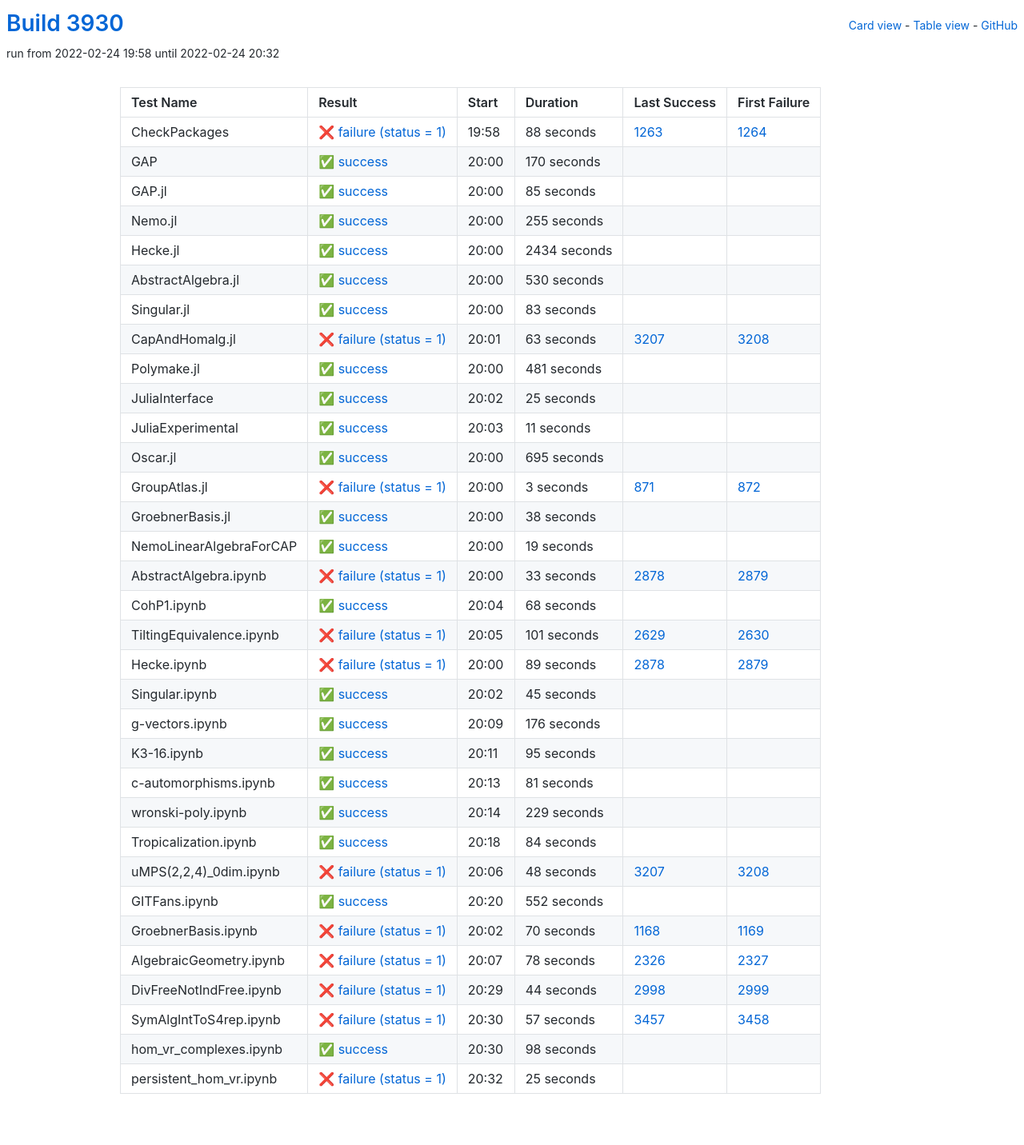
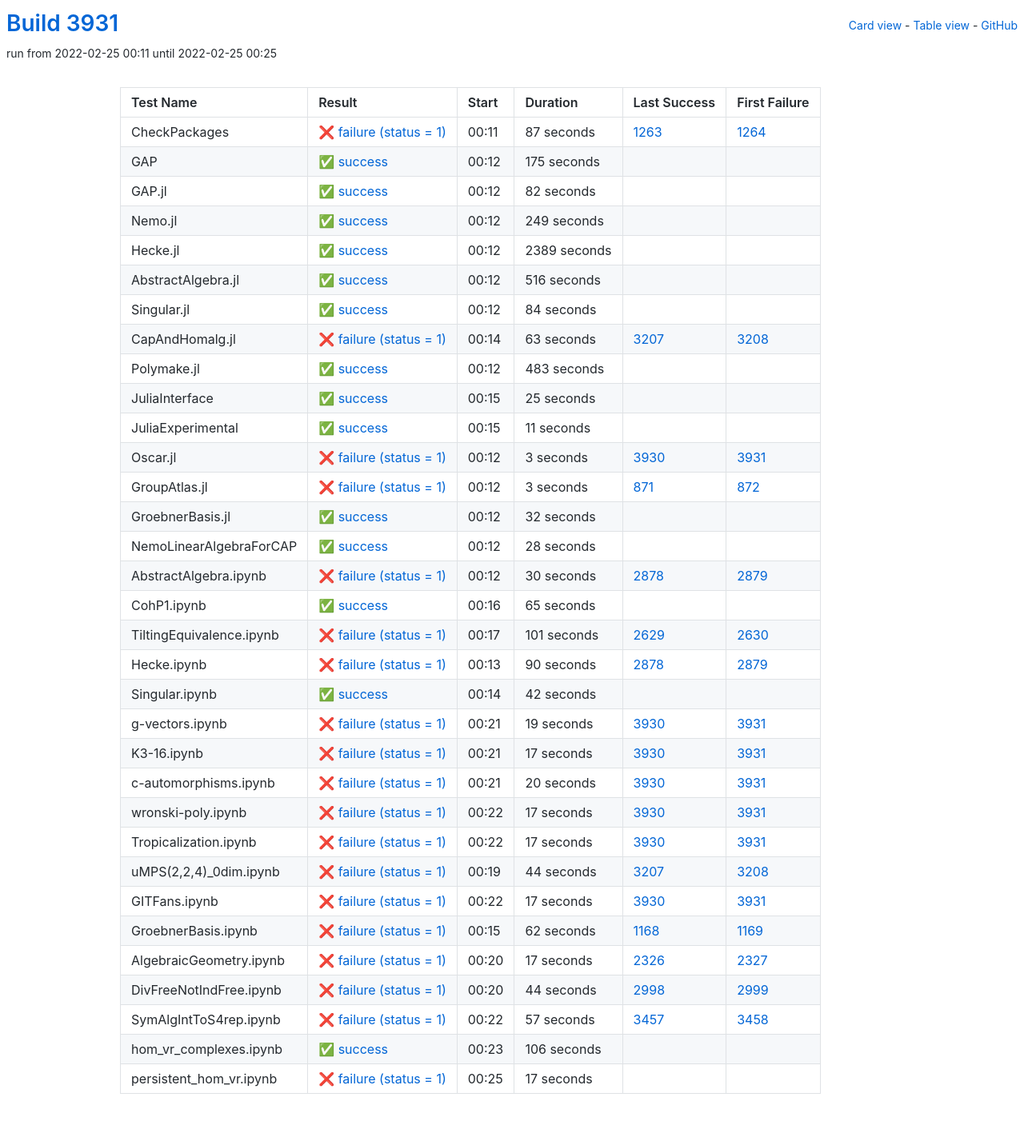
Before and after one commit to oscar-system/oscar-ci-status-stable, a Jekyll site: the page built from table.html, in a window 1280 px wide. Shown: the whole page at 80% size. Built offline with Jekyll 4.4.1, drawn with Linux system fonts in a browser that asks for light colours.

Commit message:
Build #3931

```diff
--- a/_data/ci.yml
+++ b/_data/ci.yml
@@ -1,6 +1,6 @@
 ---
-build: 3930
-build_url: https://oscarci.mathematik.uni-kl.de/job/oscar-stable/3930/
+build: 3931
+build_url: https://oscarci.mathematik.uni-kl.de/job/oscar-stable/3931/
 job: oscar-stable
 organization: oscar-system
 repo: oscar-ci-status-stable
@@ -8,92 +8,92 @@ repourl: https://github.com/oscar-system/oscar-ci-status-stable
 tests:
 - name: CheckPackages
   id: checkpackages
-  log: https://oscarci.mathematik.uni-kl.de/job/oscar-stable/3930/artifact/logs/build-3930/CheckPackages.log
-  start: 2022-02-24 19:58
+  log: https://oscarci.mathematik.uni-kl.de/job/oscar-stable/3931/artifact/logs/build-3931/CheckPackages.log
+  start: 2022-02-25 00:11
   success: false
   exitcode: 1
   status: failure
-  duration: 88
+  duration: 87
   last_success: 1263
   last_success_url: https://oscarci.mathematik.uni-kl.de/job/oscar-stable/1263/
   first_failure: 1264
   first_failure_url: https://oscarci.mathematik.uni-kl.de/job/oscar-stable/1264/
 - name: GAP
   id: gap
-  log: https://oscarci.mathematik.uni-kl.de/job/oscar-stable/3930/artifact/logs/build-3930/GAP.log
-  start: 2022-02-24 20:00
+  log: https://oscarci.mathematik.uni-kl.de/job/oscar-stable/3931/artifact/logs/build-3931/GAP.log
+  start: 2022-02-25 00:12
   success: true
   exitcode: 0
   status: success
-  duration: 170
+  duration: 175
   last_success: false
   last_success_url:
   first_failure: false
   first_failure_url:
 - name: GAP.jl
   id: gap-jl
-  log: https://oscarci.mathematik.uni-kl.de/job/oscar-stable/3930/artifact/logs/build-3930/GAP.jl.log
-  start: 2022-02-24 20:00
+  log: https://oscarci.mathematik.uni-kl.de/job/oscar-stable/3931/artifact/logs/build-3931/GAP.jl.log
+  start: 2022-02-25 00:12
   success: true
   exitcode: 0
   status: success
-  duration: 85
+  duration: 82
   last_success: false
   last_success_url:
   first_failure: false
   first_failure_url:
 - name: Nemo.jl
   id: nemo-jl
-  log: https://oscarci.mathematik.uni-kl.de/job/oscar-stable/3930/artifact/logs/build-3930/Nemo.jl.log
-  start: 2022-02-24 20:00
+  log: https://oscarci.mathematik.uni-kl.de/job/oscar-stable/3931/artifact/logs/build-3931/Nemo.jl.log
+  start: 2022-02-25 00:12
   success: true
   exitcode: 0
   status: success
-  duration: 255
+  duration: 249
   last_success: false
   last_success_url:
   first_failure: false
   first_failure_url:
 - name: Hecke.jl
   id: hecke-jl
-  log: https://oscarci.mathematik.uni-kl.de/job/oscar-stable/3930/artifact/logs/build-3930/Hecke.jl.log
-  start: 2022-02-24 20:00
+  log: https://oscarci.mathematik.uni-kl.de/job/oscar-stable/3931/artifact/logs/build-3931/Hecke.jl.log
+  start: 2022-02-25 00:12
   success: true
   exitcode: 0
   status: success
-  duration: 2434
+  duration: 2389
   last_success: false
   last_success_url:
   first_failure: false
   first_failure_url:
 - name: AbstractAlgebra.jl
   id: abstractalgebra-jl
-  log: https://oscarci.mathematik.uni-kl.de/job/oscar-stable/3930/artifact/logs/build-3930/AbstractAlgebra.jl.log
-  start: 2022-02-24 20:00
+  log: https://oscarci.mathematik.uni-kl.de/job/oscar-stable/3931/artifact/logs/build-3931/AbstractAlgebra.jl.log
+  start: 2022-02-25 00:12
   success: true
   exitcode: 0
   status: success
-  duration: 530
+  duration: 516
   last_success: false
   last_success_url:
   first_failure: false
   first_failure_url:
 - name: Singular.jl
   id: singular-jl
-  log: https://oscarci.mathematik.uni-kl.de/job/oscar-stable/3930/artifact/logs/build-3930/Singular.jl.log
-  start: 2022-02-24 20:00
+  log: https://oscarci.mathematik.uni-kl.de/job/oscar-stable/3931/artifact/logs/build-3931/Singular.jl.log
+  start: 2022-02-25 00:12
   success: true
   exitcode: 0
   status: success
-  duration: 83
+  duration: 84
   last_success: false
   last_success_url:
   first_failure: false
   first_failure_url:
 - name: CapAndHomalg.jl
   id: capandhomalg-jl
-  log: https://oscarci.mathematik.uni-kl.de/job/oscar-stable/3930/artifact/logs/build-3930/CapAndHomalg.jl.log
-  start: 2022-02-24 20:01
+  log: https://oscarci.mathematik.uni-kl.de/job/oscar-stable/3931/artifact/logs/build-3931/CapAndHomalg.jl.log
+  start: 2022-02-25 00:14
   success: false
   exitcode: 1
   status: failure
@@ -104,20 +104,20 @@ tests:
   first_failure_url: https://oscarci.mathematik.uni-kl.de/job/oscar-stable/3208/
 - name: Polymake.jl
   id: polymake-jl
-  log: https://oscarci.mathematik.uni-kl.de/job/oscar-stable/3930/artifact/logs/build-3930/Polymake.jl.log
-  start: 2022-02-24 20:00
+  log: https://oscarci.mathematik.uni-kl.de/job/oscar-stable/3931/artifact/logs/build-3931/Polymake.jl.log
+  start: 2022-02-25 00:12
   success: true
   exitcode: 0
   status: success
-  duration: 481
+  duration: 483
   last_success: false
   last_success_url:
   first_failure: false
   first_failure_url:
 - name: JuliaInterface
   id: juliainterface
-  log: https://oscarci.mathematik.uni-kl.de/job/oscar-stable/3930/artifact/logs/build-3930/JuliaInterface.log
-  start: 2022-02-24 20:02
+  log: https://oscarci.mathematik.uni-kl.de/job/oscar-stable/3931/artifact/logs/build-3931/JuliaInterface.log
+  start: 2022-02-25 00:15
   success: true
   exitcode: 0
   status: success
@@ -128,8 +128,8 @@ tests:
   first_failure_url:
 - name: JuliaExperimental
   id: juliaexperimental
-  log: https://oscarci.mathematik.uni-kl.de/job/oscar-stable/3930/artifact/logs/build-3930/JuliaExperimental.log
-  start: 2022-02-24 20:03
+  log: https://oscarci.mathematik.uni-kl.de/job/oscar-stable/3931/artifact/logs/build-3931/JuliaExperimental.log
+  start: 2022-02-25 00:15
   success: true
   exitcode: 0
   status: success
@@ -140,20 +140,20 @@ tests:
   first_failure_url:
 - name: Oscar.jl
   id: oscar-jl
-  log: https://oscarci.mathematik.uni-kl.de/job/oscar-stable/3930/artifact/logs/build-3930/Oscar.jl.log
-  start: 2022-02-24 20:00
-  success: true
-  exitcode: 0
-  status: success
-  duration: 695
-  last_success: false
-  last_success_url:
-  first_failure: false
-  first_failure_url:
+  log: https://oscarci.mathematik.uni-kl.de/job/oscar-stable/3931/artifact/logs/build-3931/Oscar.jl.log
+  start: 2022-02-25 00:12
+  success: false
+  exitcode: 1
+  status: failure
+  duration: 3
+  last_success: 3930
+  last_success_url: https://oscarci.mathematik.uni-kl.de/job/oscar-stable/3930/
+  first_failure: 3931
+  first_failure_url: https://oscarci.mathematik.uni-kl.de/job/oscar-stable/3931/
 - name: GroupAtlas.jl
   id: groupatlas-jl
-  log: https://oscarci.mathematik.uni-kl.de/job/oscar-stable/3930/artifact/logs/build-3930/GroupAtlas.jl.log
-  start: 2022-02-24 20:00
+  log: https://oscarci.mathematik.uni-kl.de/job/oscar-stable/3931/artifact/logs/build-3931/GroupAtlas.jl.log
+  start: 2022-02-25 00:12
   success: false
   exitcode: 1
   status: failure
@@ -164,56 +164,56 @@ tests:
   first_failure_url: https://oscarci.mathematik.uni-kl.de/job/oscar-stable/872/
 - name: GroebnerBasis.jl
   id: groebnerbasis-jl
-  log: https://oscarci.mathematik.uni-kl.de/job/oscar-stable/3930/artifact/logs/build-3930/GroebnerBasis.jl.log
-  start: 2022-02-24 20:00
+  log: https://oscarci.mathematik.uni-kl.de/job/oscar-stable/3931/artifact/logs/build-3931/GroebnerBasis.jl.log
+  start: 2022-02-25 00:12
   success: true
   exitcode: 0
   status: success
-  duration: 38
+  duration: 32
   last_success: false
   last_success_url:
   first_failure: false
   first_failure_url:
 - name: NemoLinearAlgebraForCAP
   id: nemolinearalgebraforcap
-  log: https://oscarci.mathematik.uni-kl.de/job/oscar-stable/3930/artifact/logs/build-3930/NemoLinearAlgebraForCAP.log
-  start: 2022-02-24 20:00
+  log: https://oscarci.mathematik.uni-kl.de/job/oscar-stable/3931/artifact/logs/build-3931/NemoLinearAlgebraForCAP.log
+  start: 2022-02-25 00:12
   success: true
   exitcode: 0
   status: success
-  duration: 19
+  duration: 28
   last_success: false
   last_success_url:
   first_failure: false
   first_failure_url:
 - name: AbstractAlgebra.ipynb
   id: abstractalgebra-ipynb
-  log: https://oscarci.mathematik.uni-kl.de/job/oscar-stable/3930/artifact/logs/build-3930/AbstractAlgebra.ipynb.log
-  start: 2022-02-24 20:00
+  log: https://oscarci.mathematik.uni-kl.de/job/oscar-stable/3931/artifact/logs/build-3931/AbstractAlgebra.ipynb.log
+  start: 2022-02-25 00:12
   success: false
   exitcode: 1
   status: failure
-  duration: 33
+  duration: 30
   last_success: 2878
   last_success_url: https://oscarci.mathematik.uni-kl.de/job/oscar-stable/2878/
   first_failure: 2879
   first_failure_url: https://oscarci.mathematik.uni-kl.de/job/oscar-stable/2879/
 - name: CohP1.ipynb
   id: cohp1-ipynb
-  log: https://oscarci.mathematik.uni-kl.de/job/oscar-stable/3930/artifact/logs/build-3930/CohP1.ipynb.log
-  start: 2022-02-24 20:04
+  log: https://oscarci.mathematik.uni-kl.de/job/oscar-stable/3931/artifact/logs/build-3931/CohP1.ipynb.log
+  start: 2022-02-25 00:16
   success: true
   exitcode: 0
   status: success
-  duration: 68
+  duration: 65
   last_success: false
   last_success_url:
   first_failure: false
   first_failure_url:
 - name: TiltingEquivalence.ipynb
   id: tiltingequivalence-ipynb
-  log: https://oscarci.mathematik.uni-kl.de/job/oscar-stable/3930/artifact/logs/build-3930/TiltingEquivalence.ipynb.log
-  start: 2022-02-24 20:05
+  log: https://oscarci.mathematik.uni-kl.de/job/oscar-stable/3931/artifact/logs/build-3931/TiltingEquivalence.ipynb.log
+  start: 2022-02-25 00:17
   success: false
   exitcode: 1
   status: failure
@@ -224,140 +224,140 @@ tests:
   first_failure_url: https://oscarci.mathematik.uni-kl.de/job/oscar-stable/2630/
 - name: Hecke.ipynb
   id: hecke-ipynb
-  log: https://oscarci.mathematik.uni-kl.de/job/oscar-stable/3930/artifact/logs/build-3930/Hecke.ipynb.log
-  start: 2022-02-24 20:00
+  log: https://oscarci.mathematik.uni-kl.de/job/oscar-stable/3931/artifact/logs/build-3931/Hecke.ipynb.log
+  start: 2022-02-25 00:13
   success: false
   exitcode: 1
   status: failure
-  duration: 89
+  duration: 90
   last_success: 2878
   last_success_url: https://oscarci.mathematik.uni-kl.de/job/oscar-stable/2878/
   first_failure: 2879
   first_failure_url: https://oscarci.mathematik.uni-kl.de/job/oscar-stable/2879/
 - name: Singular.ipynb
   id: singular-ipynb
-  log: https://oscarci.mathematik.uni-kl.de/job/oscar-stable/3930/artifact/logs/build-3930/Singular.ipynb.log
-  start: 2022-02-24 20:02
+  log: https://oscarci.mathematik.uni-kl.de/job/oscar-stable/3931/artifact/logs/build-3931/Singular.ipynb.log
+  start: 2022-02-25 00:14
   success: true
   exitcode: 0
   status: success
-  duration: 45
+  duration: 42
   last_success: false
   last_success_url:
   first_failure: false
   first_failure_url:
 - name: g-vectors.ipynb
   id: g-vectors-ipynb
-  log: https://oscarci.mathematik.uni-kl.de/job/oscar-stable/3930/artifact/logs/build-3930/g-vectors.ipynb.log
-  start: 2022-02-24 20:09
-  success: true
-  exitcode: 0
-  status: success
-  duration: 176
-  last_success: false
-  last_success_url:
-  first_failure: false
-  first_failure_url:
-- name: K3-16.ipynb
-  id: k3-16-ipynb
-  log: https://oscarci.mathematik.uni-kl.de/job/oscar-stable/3930/artifact/logs/build-3930/K3-16.ipynb.log
-  start: 2022-02-24 20:11
-  success: true
-  exitcode: 0
-  status: success
-  duration: 95
-  last_success: false
-  last_success_url:
-  first_failure: false
-  first_failure_url:
-- name: c-automorphisms.ipynb
-  id: c-automorphisms-ipynb
-  log: https://oscarci.mathematik.uni-kl.de/job/oscar-stable/3930/artifact/logs/build-3930/c-automorphisms.ipynb.log
-  start: 2022-02-24 20:13
-  success: true
-  exitcode: 0
-  status: success
-  duration: 81
-  last_success: false
-  last_success_url:
-  first_failure: false
-  first_failure_url:
-- name: wronski-poly.ipynb
-  id: wronski-poly-ipynb
-  log: https://oscarci.mathematik.uni-kl.de/job/oscar-stable/3930/artifact/logs/build-3930/wronski-poly.ipynb.log
-  start: 2022-02-24 20:14
-  success: true
-  exitcode: 0
-  status: success
-  duration: 229
-  last_success: false
-  last_success_url:
-  first_failure: false
-  first_failure_url:
-- name: Tropicalization.ipynb
-  id: tropicalization-ipynb
-  log: https://oscarci.mathematik.uni-kl.de/job/oscar-stable/3930/artifact/logs/build-3930/Tropicalization.ipynb.log
-  start: 2022-02-24 20:18
-  success: true
-  exitcode: 0
-  status: success
-  duration: 84
-  last_success: false
-  last_success_url:
-  first_failure: false
-  first_failure_url:
-- name: uMPS(2,2,4)_0dim.ipynb
-  id: umps-2-2-4-0dim-ipynb
-  log: https://oscarci.mathematik.uni-kl.de/job/oscar-stable/3930/artifact/logs/build-3930/uMPS-2-2-4-_0dim.ipynb.log
-  start: 2022-02-24 20:06
+  log: https://oscarci.mathematik.uni-kl.de/job/oscar-stable/3931/artifact/logs/build-3931/g-vectors.ipynb.log
+  start: 2022-02-25 00:21
   success: false
   exitcode: 1
   status: failure
-  duration: 48
+  duration: 19
+  last_success: 3930
+  last_success_url: https://oscarci.mathematik.uni-kl.de/job/oscar-stable/3930/
+  first_failure: 3931
+  first_failure_url: https://oscarci.mathematik.uni-kl.de/job/oscar-stable/3931/
+- name: K3-16.ipynb
+  id: k3-16-ipynb
+  log: https://oscarci.mathematik.uni-kl.de/job/oscar-stable/3931/artifact/logs/build-3931/K3-16.ipynb.log
+  start: 2022-02-25 00:21
+  success: false
+  exitcode: 1
+  status: failure
+  duration: 17
+  last_success: 3930
+  last_success_url: https://oscarci.mathematik.uni-kl.de/job/oscar-stable/3930/
+  first_failure: 3931
+  first_failure_url: https://oscarci.mathematik.uni-kl.de/job/oscar-stable/3931/
+- name: c-automorphisms.ipynb
+  id: c-automorphisms-ipynb
+  log: https://oscarci.mathematik.uni-kl.de/job/oscar-stable/3931/artifact/logs/build-3931/c-automorphisms.ipynb.log
+  start: 2022-02-25 00:21
+  success: false
+  exitcode: 1
+  status: failure
+  duration: 20
+  last_success: 3930
+  last_success_url: https://oscarci.mathematik.uni-kl.de/job/oscar-stable/3930/
+  first_failure: 3931
+  first_failure_url: https://oscarci.mathematik.uni-kl.de/job/oscar-stable/3931/
+- name: wronski-poly.ipynb
+  id: wronski-poly-ipynb
+  log: https://oscarci.mathematik.uni-kl.de/job/oscar-stable/3931/artifact/logs/build-3931/wronski-poly.ipynb.log
+  start: 2022-02-25 00:22
+  success: false
+  exitcode: 1
+  status: failure
+  duration: 17
+  last_success: 3930
+  last_success_url: https://oscarci.mathematik.uni-kl.de/job/oscar-stable/3930/
+  first_failure: 3931
+  first_failure_url: https://oscarci.mathematik.uni-kl.de/job/oscar-stable/3931/
+- name: Tropicalization.ipynb
+  id: tropicalization-ipynb
+  log: https://oscarci.mathematik.uni-kl.de/job/oscar-stable/3931/artifact/logs/build-3931/Tropicalization.ipynb.log
+  start: 2022-02-25 00:22
+  success: false
+  exitcode: 1
+  status: failure
+  duration: 17
+  last_success: 3930
+  last_success_url: https://oscarci.mathematik.uni-kl.de/job/oscar-stable/3930/
+  first_failure: 3931
+  first_failure_url: https://oscarci.mathematik.uni-kl.de/job/oscar-stable/3931/
+- name: uMPS(2,2,4)_0dim.ipynb
+  id: umps-2-2-4-0dim-ipynb
+  log: https://oscarci.mathematik.uni-kl.de/job/oscar-stable/3931/artifact/logs/build-3931/uMPS-2-2-4-_0dim.ipynb.log
+  start: 2022-02-25 00:19
+  success: false
+  exitcode: 1
+  status: failure
+  duration: 44
   last_success: 3207
   last_success_url: https://oscarci.mathematik.uni-kl.de/job/oscar-stable/3207/
   first_failure: 3208
   first_failure_url: https://oscarci.mathematik.uni-kl.de/job/oscar-stable/3208/
 - name: GITFans.ipynb
   id: gitfans-ipynb
-  log: https://oscarci.mathematik.uni-kl.de/job/oscar-stable/3930/artifact/logs/build-3930/GITFans.ipynb.log
-  start: 2022-02-24 20:20
-  success: true
-  exitcode: 0
-  status: success
-  duration: 552
-  last_success: false
-  last_success_url:
-  first_failure: false
-  first_failure_url:
-- name: GroebnerBasis.ipynb
-  id: groebnerbasis-ipynb
-  log: https://oscarci.mathematik.uni-kl.de/job/oscar-stable/3930/artifact/logs/build-3930/GroebnerBasis.ipynb.log
-  start: 2022-02-24 20:02
+  log: https://oscarci.mathematik.uni-kl.de/job/oscar-stable/3931/artifact/logs/build-3931/GITFans.ipynb.log
+  start: 2022-02-25 00:22
   success: false
   exitcode: 1
   status: failure
-  duration: 70
+  duration: 17
+  last_success: 3930
+  last_success_url: https://oscarci.mathematik.uni-kl.de/job/oscar-stable/3930/
+  first_failure: 3931
+  first_failure_url: https://oscarci.mathematik.uni-kl.de/job/oscar-stable/3931/
+- name: GroebnerBasis.ipynb
+  id: groebnerbasis-ipynb
+  log: https://oscarci.mathematik.uni-kl.de/job/oscar-stable/3931/artifact/logs/build-3931/GroebnerBasis.ipynb.log
+  start: 2022-02-25 00:15
+  success: false
+  exitcode: 1
+  status: failure
+  duration: 62
   last_success: 1168
   last_success_url: https://oscarci.mathematik.uni-kl.de/job/oscar-stable/1168/
   first_failure: 1169
   first_failure_url: https://oscarci.mathematik.uni-kl.de/job/oscar-stable/1169/
 - name: AlgebraicGeometry.ipynb
   id: algebraicgeometry-ipynb
-  log: https://oscarci.mathematik.uni-kl.de/job/oscar-stable/3930/artifact/logs/build-3930/AlgebraicGeometry.ipynb.log
-  start: 2022-02-24 20:07
+  log: https://oscarci.mathematik.uni-kl.de/job/oscar-stable/3931/artifact/logs/build-3931/AlgebraicGeometry.ipynb.log
+  start: 2022-02-25 00:20
   success: false
   exitcode: 1
   status: failure
-  duration: 78
+  duration: 17
   last_success: 2326
   last_success_url: https://oscarci.mathematik.uni-kl.de/job/oscar-stable/2326/
   first_failure: 2327
   first_failure_url: https://oscarci.mathematik.uni-kl.de/job/oscar-stable/2327/
 - name: DivFreeNotIndFree.ipynb
   id: divfreenotindfree-ipynb
-  log: https://oscarci.mathematik.uni-kl.de/job/oscar-stable/3930/artifact/logs/build-3930/DivFreeNotIndFree.ipynb.log
-  start: 2022-02-24 20:29
+  log: https://oscarci.mathematik.uni-kl.de/job/oscar-stable/3931/artifact/logs/build-3931/DivFreeNotIndFree.ipynb.log
+  start: 2022-02-25 00:20
   success: false
   exitcode: 1
   status: failure
@@ -368,8 +368,8 @@ tests:
   first_failure_url: https://oscarci.mathematik.uni-kl.de/job/oscar-stable/2999/
 - name: SymAlgIntToS4rep.ipynb
   id: symalginttos4rep-ipynb
-  log: https://oscarci.mathematik.uni-kl.de/job/oscar-stable/3930/artifact/logs/build-3930/SymAlgIntToS4rep.ipynb.log
-  start: 2022-02-24 20:30
+  log: https://oscarci.mathematik.uni-kl.de/job/oscar-stable/3931/artifact/logs/build-3931/SymAlgIntToS4rep.ipynb.log
+  start: 2022-02-25 00:22
   success: false
   exitcode: 1
   status: failure
@@ -380,24 +380,24 @@ tests:
   first_failure_url: https://oscarci.mathematik.uni-kl.de/job/oscar-stable/3458/
 - name: hom_vr_complexes.ipynb
   id: hom-vr-complexes-ipynb
-  log: https://oscarci.mathematik.uni-kl.de/job/oscar-stable/3930/artifact/logs/build-3930/hom_vr_complexes.ipynb.log
-  start: 2022-02-24 20:30
+  log: https://oscarci.mathematik.uni-kl.de/job/oscar-stable/3931/artifact/logs/build-3931/hom_vr_complexes.ipynb.log
+  start: 2022-02-25 00:23
   success: true
   exitcode: 0
   status: success
-  duration: 98
+  duration: 106
   last_success: false
   last_success_url:
   first_failure: false
   first_failure_url:
 - name: persistent_hom_vr.ipynb
   id: persistent-hom-vr-ipynb
-  log: https://oscarci.mathematik.uni-kl.de/job/oscar-stable/3930/artifact/logs/build-3930/persistent_hom_vr.ipynb.log
-  start: 2022-02-24 20:32
+  log: https://oscarci.mathematik.uni-kl.de/job/oscar-stable/3931/artifact/logs/build-3931/persistent_hom_vr.ipynb.log
+  start: 2022-02-25 00:25
   success: false
   exitcode: 1
   status: failure
-  duration: 25
+  duration: 17
   last_success: false
   last_success_url:
   first_failure: false
```
Also changed, not shown: README.md.
